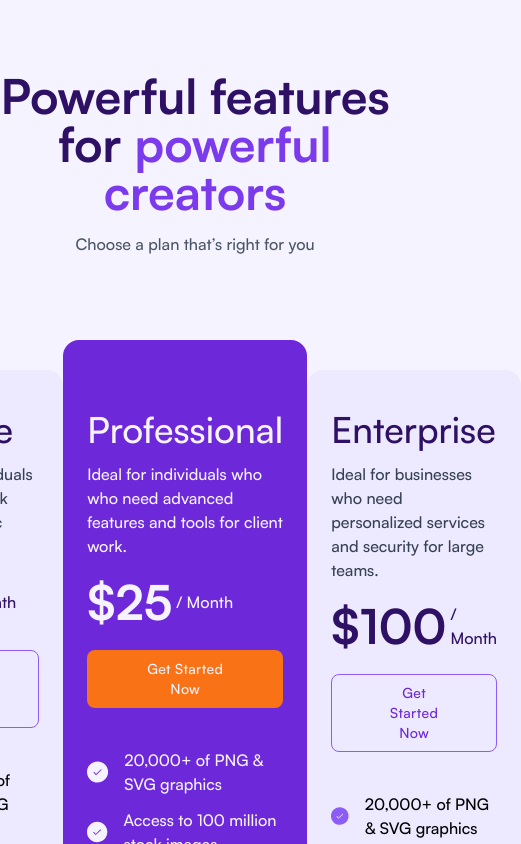
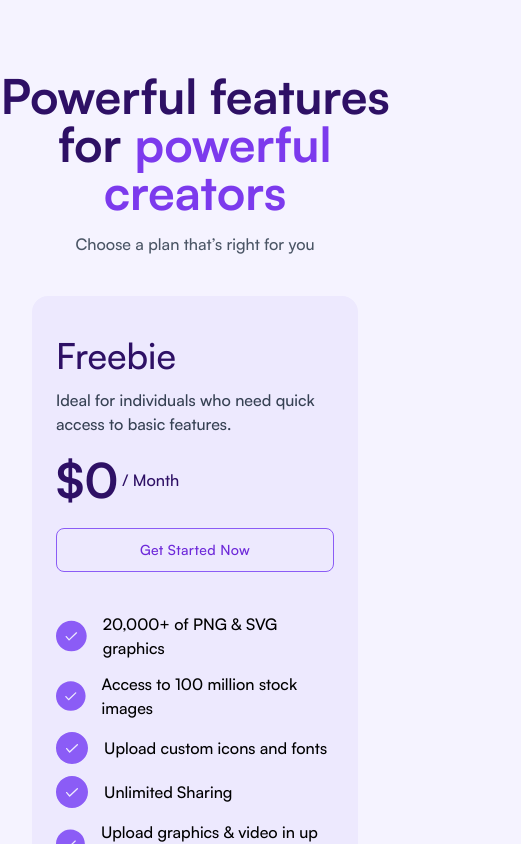
Before and after one commit to georgeosutton/payara-technical-assessment, a Next.js app: page / in a window 390 px wide. Shown: the top 844 px of the page, 521 px wide, since content can reach past the window. Built offline with nearby package versions, Linux system fonts and the light colour scheme.

Commit message:
feat: add responsive styles

```diff
--- a/app/page.tsx
+++ b/app/page.tsx
@@ -11,10 +11,10 @@ export default function Home() {
             powerful creators
           </span>
         </h1>
-        <p className="text-center text-gray-600 dark:text-gray-400 pb-[84px]">
+        <p className="text-center text-gray-600 dark:text-gray-400 pb-10 lg:pb-[84px]">
           Choose a plan that’s right for you
         </p>
-        <div className="grid justify-center grid-cols-[fit-content(378px)_fit-content(436px)_fit-content(378px)] max-w-[1440px] px-8 mx-auto">
+        <div className="grid justify-center grid-cols-[fit-content(436px)] lg:gap-0 gap-10 lg:max-w-none lg:grid-cols-[fit-content(378px)_fit-content(416px)_fit-content(378px)] max-w-[1440px] px-8 mx-auto">
           {plans.map(plan => (
             <PaymentCard key={plan.planType as string} {...plan} />
           ))}
--- a/components/payment-card.tsx
+++ b/components/payment-card.tsx
@@ -25,10 +25,10 @@ export function PaymentCard({
   return (
     <div
       className={cn(
-        "h-fit bg-violet-100 px-6 py-10 rounded-2xl mt-[30px]",
+        "h-fit bg-violet-100 px-6 py-10 rounded-2xl lg:mt-[30px]",
         "dark:text-violet-50 dark:bg-grey-700",
         recommended &&
-          "py-[70px] dark:bg-violet-700 dark:text-gray-100 bg-violet-700 text-violet-50 mt-0 z-10"
+          "py-[70px] dark:bg-violet-700 dark:text-gray-100 bg-violet-700 text-violet-50 lg:mt-0 z-10 lg:-mx-2.5"
       )}
     >
       <h3
```
